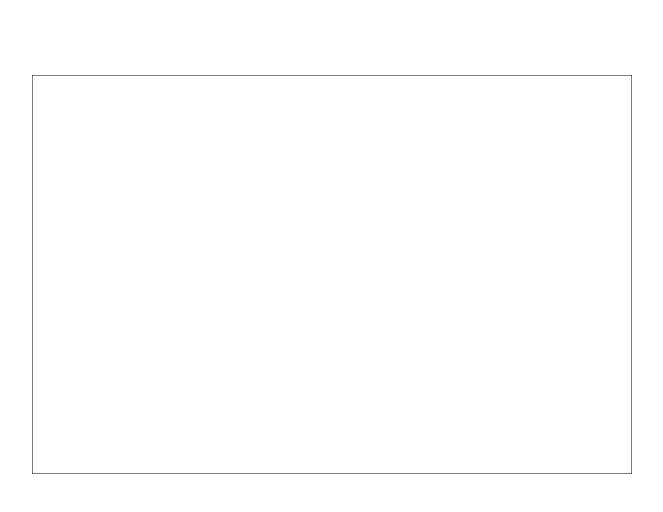
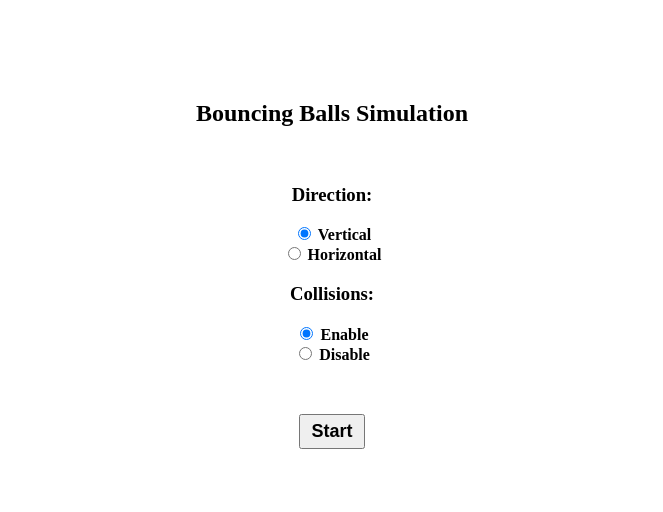
Before and after one commit to MTrajK/bouncing-balls, a plain HTML site: page index.html in a window 1280 px wide. Shown: the whole page, without its empty margins (308-971 px from the left). Drawn offline with Linux system fonts and the light colour scheme.

Commit message:
Added choices

```diff
--- a/app.js
+++ b/app.js
@@ -1,7 +1,22 @@
 (function () {
     "use strict";
 
-    // init
-    window.BouncingBalls.init("canvas", "dimensions", true, true);
+    var simulation = document.getElementById("simulation");
+    var choices = document.getElementById("choices");
+    var horizontalDirection = document.getElementById("horizontal");
+    var enableCollisions = document.getElementById("enable");
+
+    document.getElementById("start").addEventListener("click", function(){
+        choices.style.display = "none";
+        simulation.style.display = "block";
+        // start simulation
+        window.BouncingBalls.init("canvas", "dimensions", horizontalDirection.checked, enableCollisions.checked);
+    });
+    document.getElementById("back").addEventListener("click", function(){
+        choices.style.display = "block";
+        simulation.style.display = "none";
+        // end simulation
+        window.BouncingBalls.clear();
+    });
 
 }());
--- a/ball.js
+++ b/ball.js
@@ -115,7 +115,7 @@
         Ball.prototype.collision.call(this, ball);
     }
 
-    VerticalBall.prototype.updateVertical = function() {
+    VerticalBall.prototype.update = function() {
         var rightMostPoint = this._localDimensions.width - this.radius;
         var lowestPoint = this._localDimensions.height - this.radius;
 
--- a/index.html
+++ b/index.html
@@ -11,8 +11,40 @@
 
 <body>
 
-    <div id="dimensions">
-        <canvas id="canvas"></canvas>
+    <div id="simulation">
+        <!-- Only these 2 elements are used in the simulation "dimensions" and "canvas" -->
+        <div id="dimensions">
+            <canvas id="canvas"></canvas>
+        </div>
+
+        <input type="button" id="back" value="Back"/>
+    </div>
+
+
+    <div id="choices">
+        <h2>Bouncing Balls Simulation</h2></br>
+
+        <h3>Direction:</h3>
+        <div>
+            <input type="radio" name="direction" id="vertical" checked>
+            <label for="vertical"><b>Vertical</b></label>
+        </div>
+        <div>
+            <input type="radio" name="direction" id="horizontal">
+            <label for="horizontal"><b>Horizontal</b></label>
+        </div>
+
+        <h3>Collisions:</h3>
+        <div>
+            <input type="radio" name="collisions" id="enable" checked>
+            <label for="enable"><b>Enable</b></label>
+        </div>
+        <div>
+            <input type="radio" name="collisions" id="disable">
+            <label for="disable"><b>Disable</b></label>
+        </div>
+
+        <input type="button" id="start" value="Start"/>
     </div>
 
     <script src="vector2d.js"></script>
--- a/styles.css
+++ b/styles.css
@@ -34,3 +34,22 @@
     cursor: -webkit-grab;
     cursor: grab;
 }
+
+#simulation {
+    display: none;
+}
+
+#choices, #simulation {
+    text-align: center;
+}
+
+#choices {
+    margin-top: 100px;
+}
+
+#start, #back {
+    font-size: 18px;
+    padding: 5px 10px;
+    font-weight: bold;
+    margin-top: 50px;
+}
```
